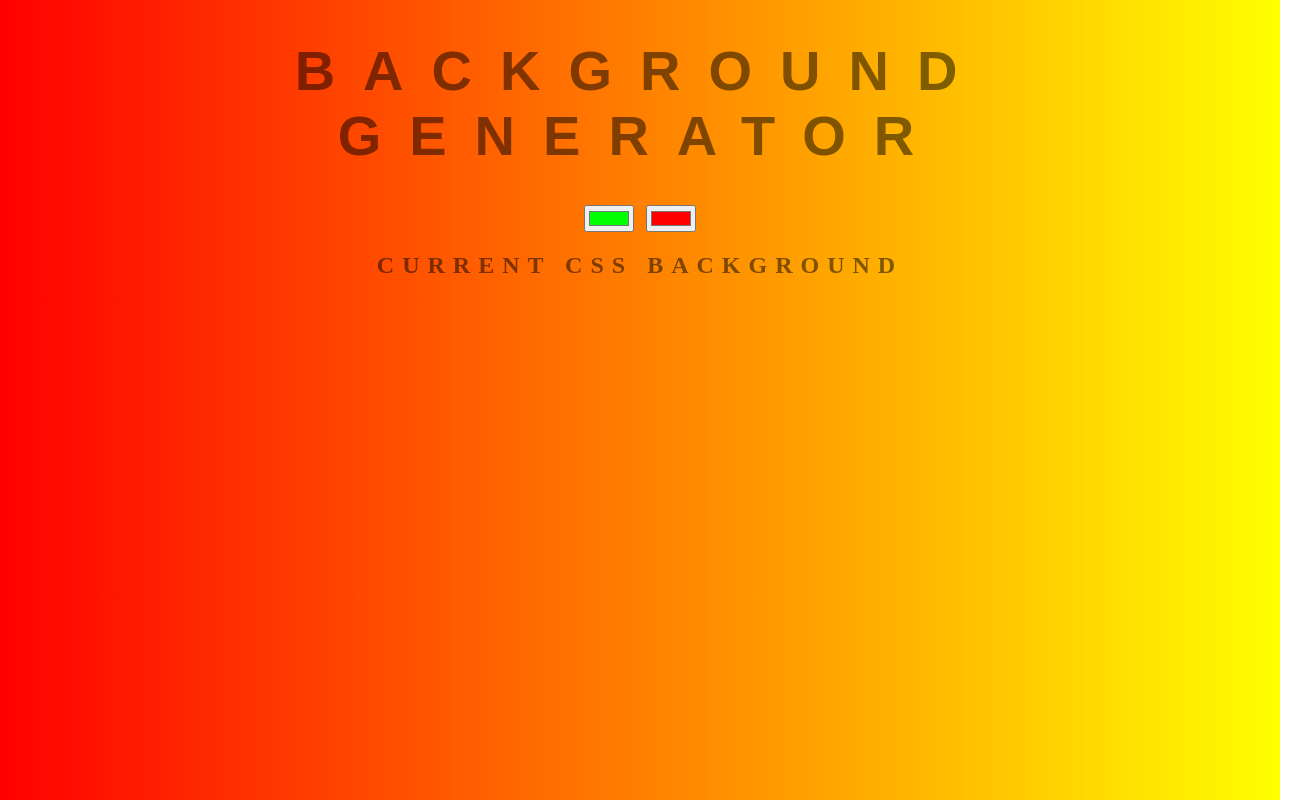
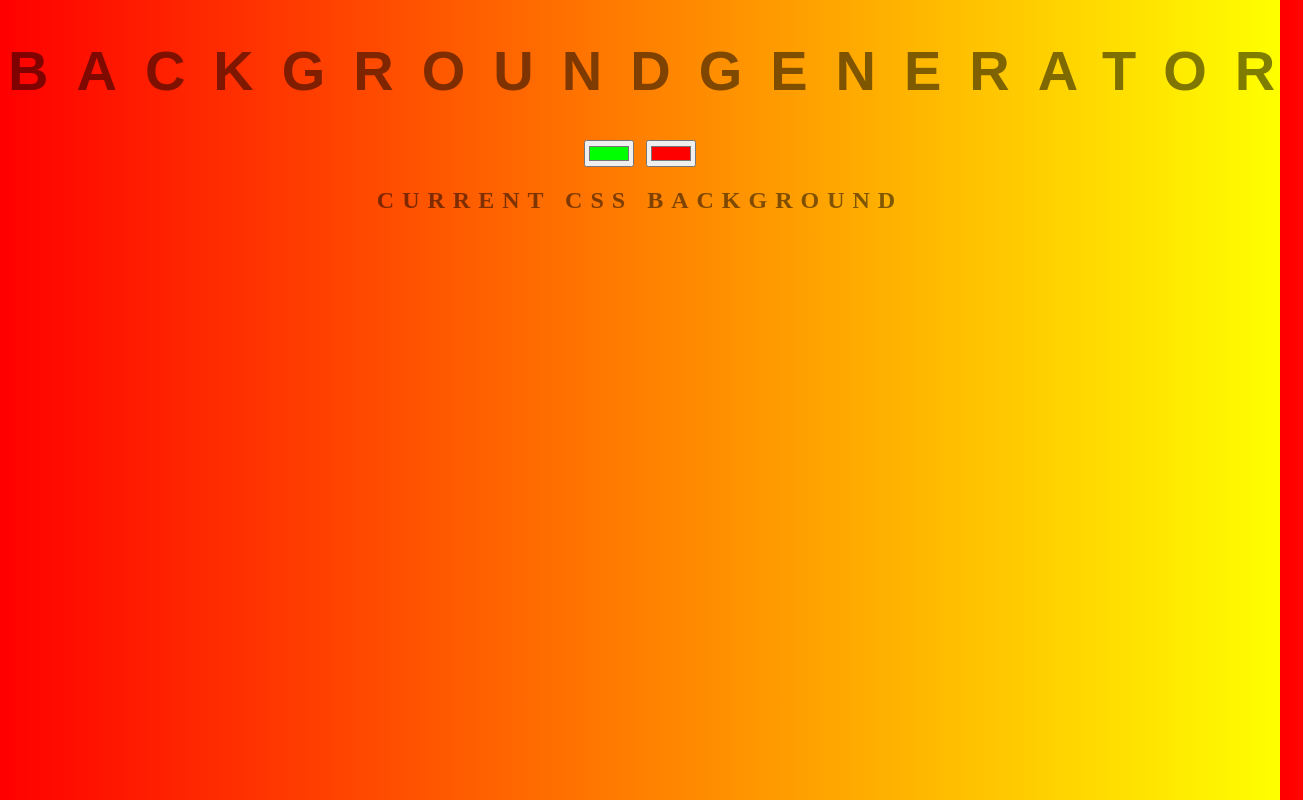
Before and after one commit to dwcreate/backgroundGenerator, a plain HTML site: page index.html in a window 1280 px wide. Shown: the whole page, 1303 px wide, since content can reach past the window. Drawn offline with Linux system fonts and the light colour scheme.

Commit message:
Changing title

```diff
--- a/index.html
+++ b/index.html
@@ -8,7 +8,7 @@
     <title>Background Generator</title>
 </head>
 <body id="gradient">
-    <h1>Background Generator</h1>
+    <h1>BackgroundGenerator</h1>
     <input class="color1" type="color" name="color1" value="#00ff00">
     <input class="color2" type="color" name="color2" value="#ff0000">
     <h2>Current CSS Background</h2>
```
